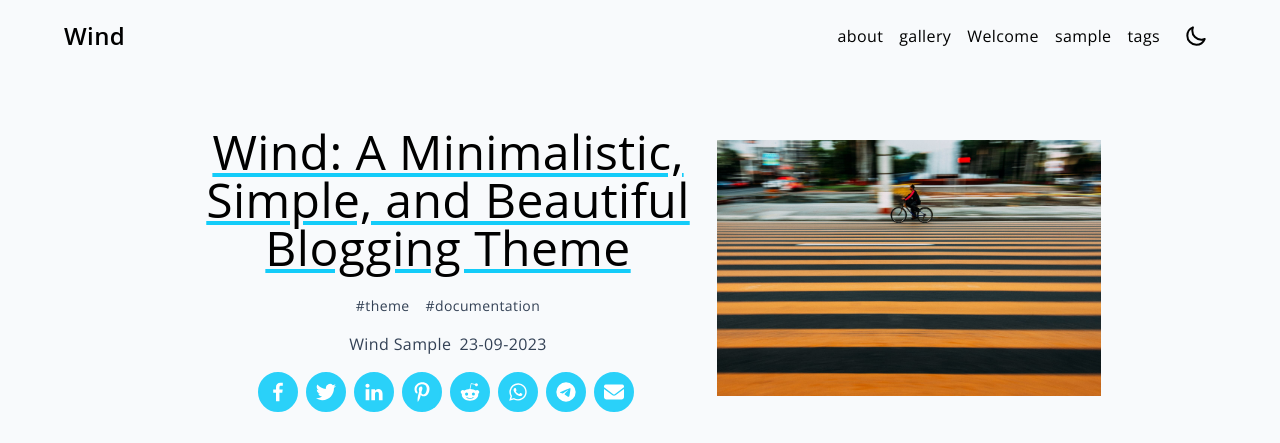
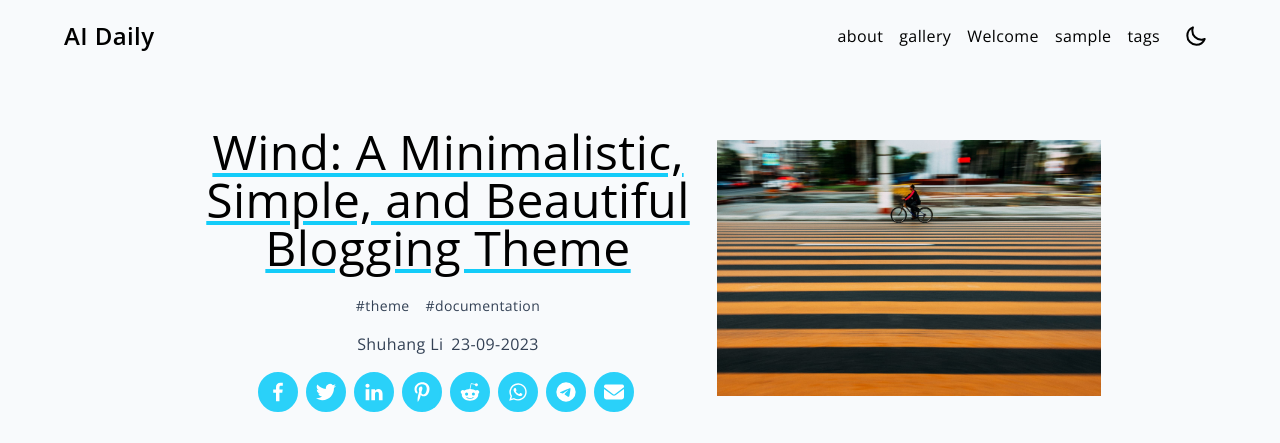
Before and after one commit to lishuhang/2025, a Jekyll site: the page built from _posts/2023-09-23-test.md, in a window 1280 px wide and 900 px high. Shown: the top 443 px of the window. Built offline with Jekyll 4.4.1, drawn with Linux system fonts in a browser that asks for light colours.

Commit message:
Update _config.yml

```diff
--- a/_config.yml
+++ b/_config.yml
@@ -1,12 +1,12 @@
-domain: example.com
-url: https://example.com
-baseurl: "/wind"
+domain: lishuhang.me
+url: https://lishuhang.me/2025
+baseurl: "/2025"
 
-title: Wind
-email: wind@example.com
-author: Wind Sample
+title: AI Daily
+email: i@lishuhang.me
+author: Shuhang Li
 
-lang: en
+lang: zh
 
 plugins:
   - jekyll-seo-tag
@@ -16,6 +16,6 @@ color: "#13ccf9"
 #   shortname: example-com
 #
 rrss:
-  email: "example@example.cl"
+  email: " i@lishuhang.me"
   telegram: "https://t.me/"
   discord: "https://discord.com/"
```
